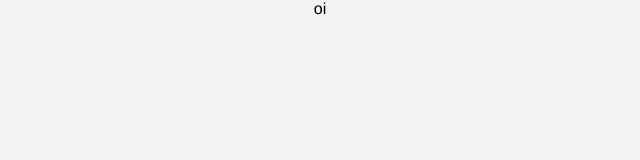
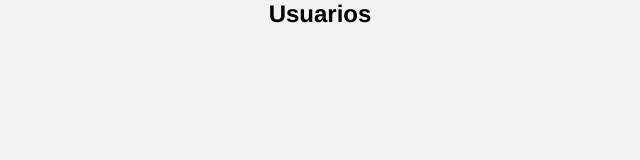
Before and after one commit to kiondartel/Bank_Register, a React (Vite) app in the folder Frontend/: page / in a window 1280 px wide. Shown: the top 160 px of the page, without its empty margins (320-960 px from the left). Built offline with nearby package versions, Linux system fonts and the light colour scheme.

Commit message:
App Styles

```diff
--- a/Frontend/src/App.jsx
+++ /dev/null
@@ -1,12 +0,0 @@
-import Global from "./styles/globalstyle";
-
-function App() {
-  return (
-    <>
-      <div>oi</div>
-      <Global />
-    </>
-  );
-}
-
-export default App;
--- /dev/null
+++ b/Frontend/src/App/App.jsx
@@ -0,0 +1,17 @@
+import Global from "../styles/globalstyle";
+import { toast, ToastContainer } from "react-toastify";
+import * as Styled from "./styles";
+
+function App() {
+  return (
+    <>
+      <Styled.Container>
+        <Styled.Title>Usuarios</Styled.Title>
+      </Styled.Container>
+      <ToastContainer autoClose={3000} position={toast.POSITION.BOTTOM_LEFT} />
+      <Global />
+    </>
+  );
+}
+
+export default App;
--- /dev/null
+++ b/Frontend/src/App/styles.js
@@ -0,0 +1,12 @@
+import styled from "styled-components";
+
+export const Container = styled.div`
+  width: 100%;
+  max-width: 800px;
+  display: flex;
+  flex-direction: column;
+  align-items: center;
+  gap: 10px;
+`;
+
+export const Title = styled.h2``;
--- a/Frontend/src/main.jsx
+++ b/Frontend/src/main.jsx
@@ -1,6 +1,6 @@
 import React from "react";
 import ReactDOM from "react-dom/client";
-import App from "./App";
+import App from "./App/App";
 
 ReactDOM.createRoot(document.getElementById("root")).render(
   <React.StrictMode>
```
